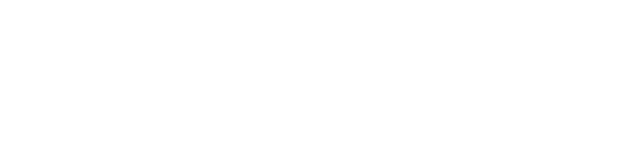
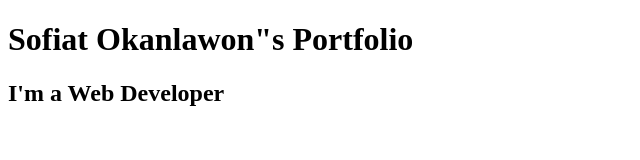
Before and after one commit to SofiatAnike/Web-Development-Bootcamp, a plain HTML site: page 4.3 HTML Porfolio Project/index.html in a window 1280 px wide. Shown: the whole page, without its empty margins (0-640 px from the left). Drawn offline with Linux system fonts and the light colour scheme.

Commit message:
I added the title and subtitle to my portfolio

```diff
--- a/4.3 HTML Porfolio Project/index.html
+++ b/4.3 HTML Porfolio Project/index.html
@@ -7,13 +7,14 @@
     <title>Sofiat's Portfolio</title>
  </head>
  <body>
-
+    <h1>Sofiat Okanlawon"s Portfolio</h1>
+    <h2>I'm a Web Developer</h2>
  </body>
  </html>
 
-<!-- TODO 2: Add Your previous projects' HTML into the public folder -->
+<!-- TODO 2: Add Your previous projects' HTML into the public folder (done)-->
 
-<!-- TODO 3: Take screenshots of your project previews and add the images to the images folder -->
+<!-- TODO 3: Take screenshots of your project previews and add the images to the images folder (done) -->
 
 <!-- TODO 4: Add titles/subtitles etc. -->
 
```
